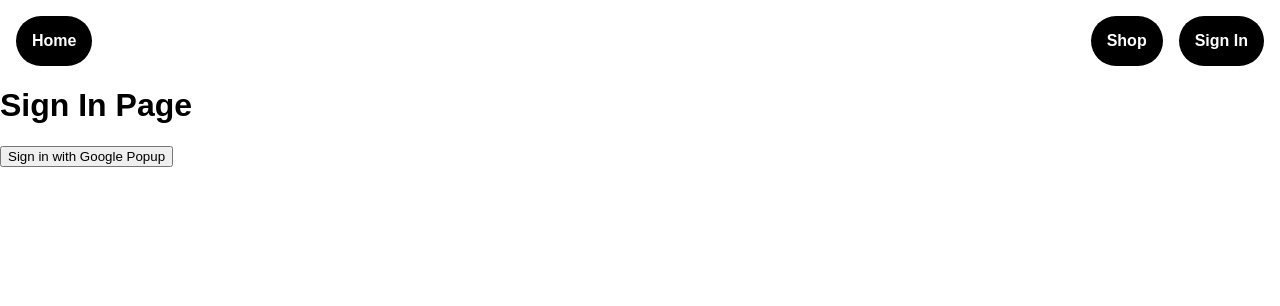
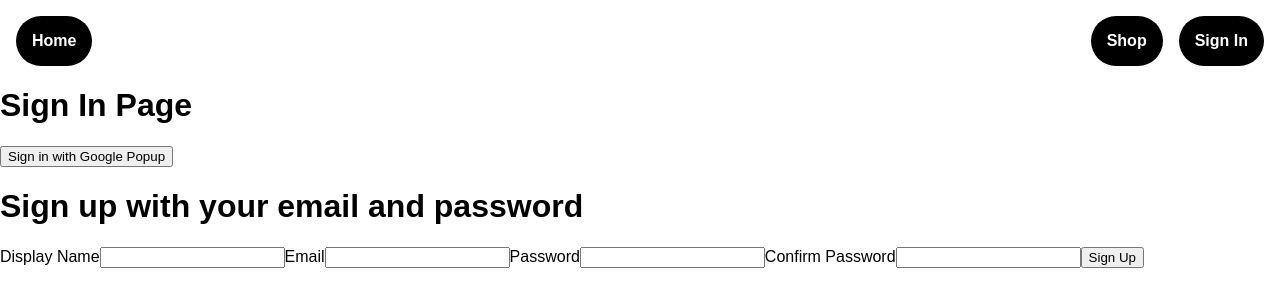
Before and after one commit to faradisyulianto20/belajar-react-firebase, a React (Create React App) app: page /signIn in a window 1280 px wide. Shown: the top 306 px of the page. Built offline with nearby package versions, Linux system fonts and the light colour scheme.

Commit message:
email login

```diff
--- a/src/App.js
+++ b/src/App.js
@@ -1,14 +1,35 @@
+import { useEffect } from 'react';
 import { Routes, Route } from 'react-router-dom';
+import { getRedirectResult } from 'firebase/auth';
+import { auth, createUserDocumentFromAuth } from './utils/firebase/firebase.utils';
 
 import Home from './routes/home/home.component';
 import Navigation from './routes/navigation/navigation.component';
-import SignIn from './routes/sign-in/sign-in.component'
+import SignIn from './routes/sign-in/sign-in.component';
 
 const Shop = () => {
   return <h1>I am the shop page</h1>;
 };
 
 const App = () => {
+  useEffect(() => {
+    const checkRedirect = async () => {
+      try {
+        const result = await getRedirectResult(auth);
+        if (result) {
+          console.log('User dari redirect:', result.user);
+          await createUserDocumentFromAuth(result.user);
+        } else {
+          console.log('Tidak ada hasil redirect');
+        }
+      } catch (error) {
+        console.error('Error saat getRedirectResult:', error);
+      }
+    };
+
+    checkRedirect();
+  }, []);
+
   return (
     <Routes>
       <Route path="/" element={<Navigation />}>
--- /dev/null
+++ b/src/components/sign-up-form/sign-up-form.component.jsx
@@ -0,0 +1,72 @@
+import { useState } from 'react';
+
+import { createAuthUserWithEmailAndPassword, createUserDocumentFromAuth } from '../../utils/firebase/firebase.utils';
+
+const defaultFormFields = {
+    displayName: '',
+    email: '',
+    password: '',
+    confirmPassword: ''
+}
+
+const SignUpForm = () => {
+
+    const [formFields, setFormFields] = useState(defaultFormFields)
+    const { displayName, email, password, confirmPassword } = formFields;
+
+    console.log(formFields);
+
+    const resetFormFields = () => {
+        setFormFields(defaultFormFields)
+    }
+
+    const handleSubmit = async (event) => {
+        event.preventDefault();
+
+        if (password !== confirmPassword) {
+            alert("password do not match");
+            return
+        }
+
+        try {
+            const {user} = await createAuthUserWithEmailAndPassword(
+                email,
+                password
+            );
+
+            await createUserDocumentFromAuth(user, {displayName});
+
+
+        } catch(error) {
+            if (error.code === 'auth/email-already-in-use') {
+                alert('Cannot create user, email already in use')
+            } else {
+                console.log('user creation encountered an error', error);
+            }
+        }
+    }
+
+    const handleChange = (event) => {
+        const  {name, value} = event.target;
+        setFormFields({...formFields, [name]: value})
+    }
+
+    return (
+        <div>
+            <h1>Sign up with your email and password</h1>
+            <form onSubmit={handleSubmit}>
+                <label>Display Name</label>
+                <input type='text' required onChange={handleChange} name='displayName' value={displayName}/>
+                <label>Email</label>
+                <input type='email' required onChange={handleChange} name='email' value={email}/>
+                <label>Password</label>
+                <input type='password' required onChange={handleChange} name='password' value={password}/>
+                <label>Confirm Password</label>
+                <input type='password' required onChange={handleChange} name='confirmPassword' value={confirmPassword}/>
+                <button type='submit'>Sign Up</button>
+            </form>
+        </div>
+    )
+}
+
+export default SignUpForm
--- a/src/routes/sign-in/sign-in.component.jsx
+++ b/src/routes/sign-in/sign-in.component.jsx
@@ -1,20 +1,45 @@
-import { signInWithGooglePopup, createUserDocumentFromAuth } from "../../utils/firebase/firebase.utils";
+import { useEffect } from 'react';
+import { getRedirectResult } from 'firebase/auth';
+
+import {
+  signInWithGooglePopup,
+  createUserDocumentFromAuth,
+  signInWithGoogleRedirect,
+  auth
+} from "../../utils/firebase/firebase.utils";
+
+import SignUpForm from '../../components/sign-up-form/sign-up-form.component'
 
 const SignIn = () => {
+
+  useEffect(() => {
+    const fetchRedirectResult = async () => {
+      const response = await getRedirectResult(auth);
+      console.log(response);
+      if (response) {
+        console.log('Redirect result:', response);
+        await createUserDocumentFromAuth(response.user);
+      } else {
+        console.log('error anying');
+      }
+    };
+    fetchRedirectResult();
+  }, []);
+
   const logGoogleUser = async () => {
-        const {user}= await signInWithGooglePopup();
-        const userDocRef = await createUserDocumentFromAuth(user)
-    }
-    return(
-        <>
+    const { user } = await signInWithGooglePopup();
+    await createUserDocumentFromAuth(user);
+  };
+
+  return (
     <div>
       <h1>Sign In Page</h1>
       <button onClick={logGoogleUser}>
         Sign in with Google Popup
       </button>
+      <SignUpForm />
     </div>
-        </>
-    )
-}
+  );
+};
 
 export default SignIn;
--- a/src/utils/firebase/firebase.utils.js
+++ b/src/utils/firebase/firebase.utils.js
@@ -3,9 +3,11 @@
 
 import {
     getAuth,
-    singInRedirect,
+    // signInWithRedirect,
     signInWithPopup,
-    GoogleAuthProvider
+    GoogleAuthProvider,
+    signInWithRedirect,
+    createUserWithEmailAndPassword
 } from 'firebase/auth';
 
 import {
@@ -25,7 +27,7 @@
   apiKey: "AIzaSyAhFbPjEVejFocItHyT82ajffZhgGOvHUw",
   authDomain: "faradis-da8f7.firebaseapp.com",
   projectId: "faradis-da8f7",
-  storageBucket: "faradis-da8f7.firebasestorage.app",
+  storageBucket: "faradis-da8f7.appspot.com",
   messagingSenderId: "194842093542",
   appId: "1:194842093542:web:ac940141a22ed7b9675827",
   measurementId: "G-EZLWEBFG1S"
@@ -35,20 +37,31 @@
 const app = initializeApp(firebaseConfig);
 // const analytics = getAnalytics(app);
 
-const provider = new GoogleAuthProvider();
-provider.setCustomParameters({
+const googleProvider = new GoogleAuthProvider();
+
+googleProvider.setCustomParameters({
     prompt: "select_account"
 });
 
 export const auth = getAuth();
-export const signInWithGooglePopup = () => signInWithPopup(auth, provider)
+export const signInWithGooglePopup = () =>
+    signInWithPopup(auth, googleProvider);
+export const signInWithGoogleRedirect = () =>
+    signInWithRedirect(auth, googleProvider);
 
 export const db = getFirestore();
 
-export const createUserDocumentFromAuth = async (userAuth) => {
+export const createUserDocumentFromAuth = async (userAuth, additionalInformation = {displayName: 'faradis'}) => {
+    if (!userAuth) return ;
     const userDocRef = doc(db, 'users', userAuth.uid)
 
+    console.log(userDocRef);
+
     const userSnapshot = await getDoc(userDocRef)
+
+    console.log(userSnapshot);
+    console.log(userSnapshot.exists());
+
 
     if (!userSnapshot.exists()) {
         const {displayName, email} = userAuth;
@@ -58,7 +71,8 @@
             await setDoc(userDocRef, {
                 displayName,
                 email,
-                createdAt
+                createdAt,
+                ...additionalInformation
             })
         } catch (error) {
             console.log('error creating the user', error.message);
@@ -66,5 +80,9 @@
 
     }
     return userDocRef;
+}
 
+export const createAuthUserWithEmailAndPassword = async (email, password) => {
+    if (!email || !password) return;
+    return await createUserWithEmailAndPassword (auth, email, password)
 }
```
Lines whose indentation alone changed are shown as unchanged.
